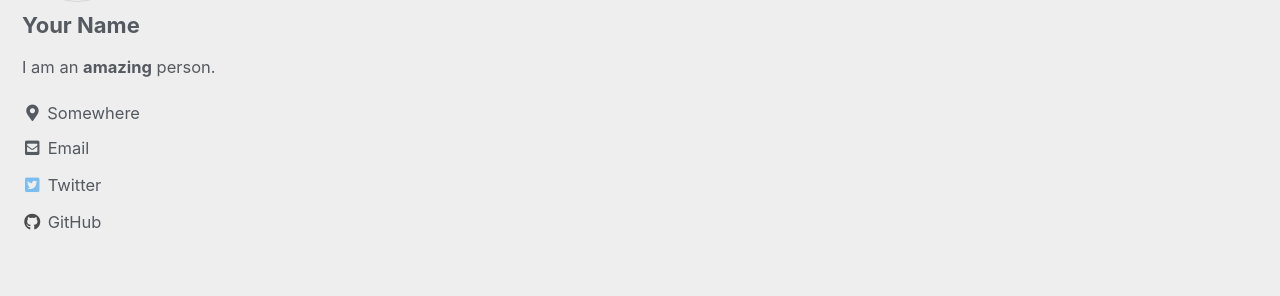
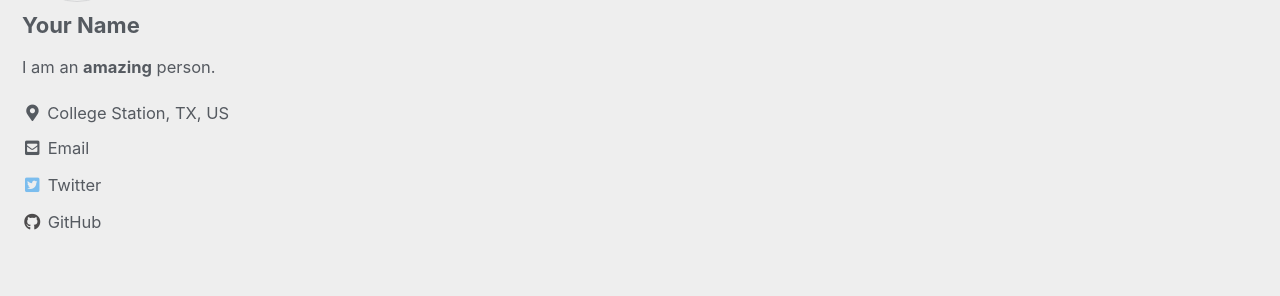
Before and after one commit to bvsk35/bvsk35.github.io, a Jekyll site: the page built from index.html, in a window 1280 px wide. Shown: the part 219-515 px from the top of the page. Built offline with Jekyll 4.4.1, drawn with Linux system fonts in a browser that asks for light colours; cached includes are drawn as plain includes; the list of posts is cut into pages by our own code.

Commit message:
Update _config.yml

```diff
--- a/_config.yml
+++ b/_config.yml
@@ -96,7 +96,7 @@ author:
   name             : "Your Name"
   avatar           : "/assets/images/bio-photo.jpg" # path of avatar image, e.g. "/assets/images/bio-photo.jpg"
   bio              : "I am an **amazing** person."
-  location         : "Somewhere"
+  location         : "College Station, TX, US"
   email            :
   links:
     - label: "Email"
```
